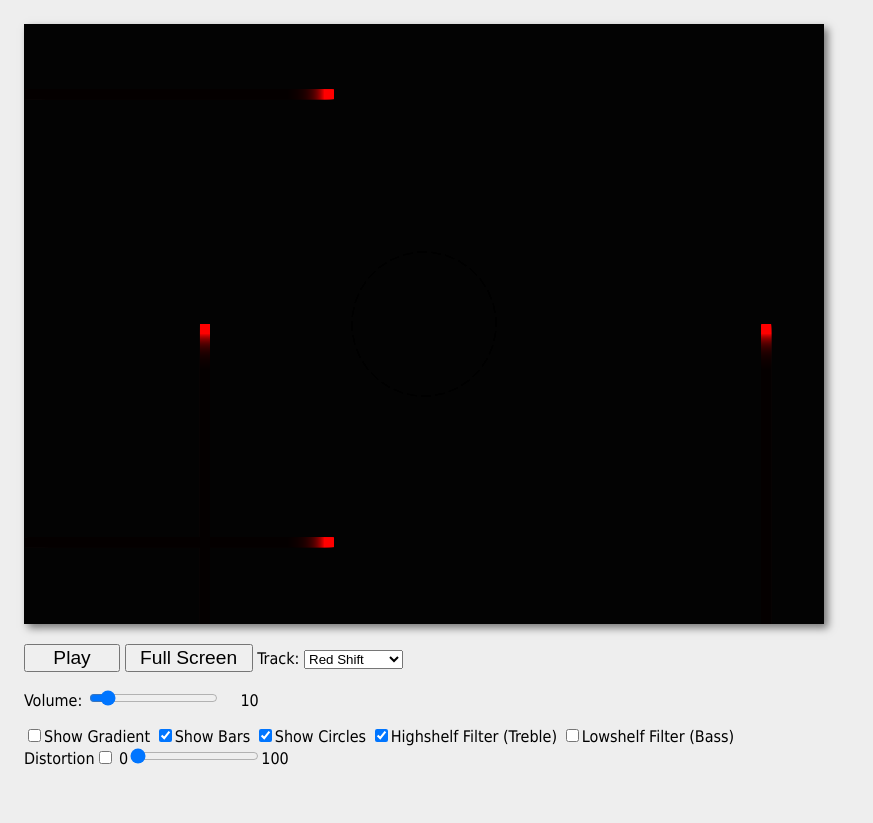
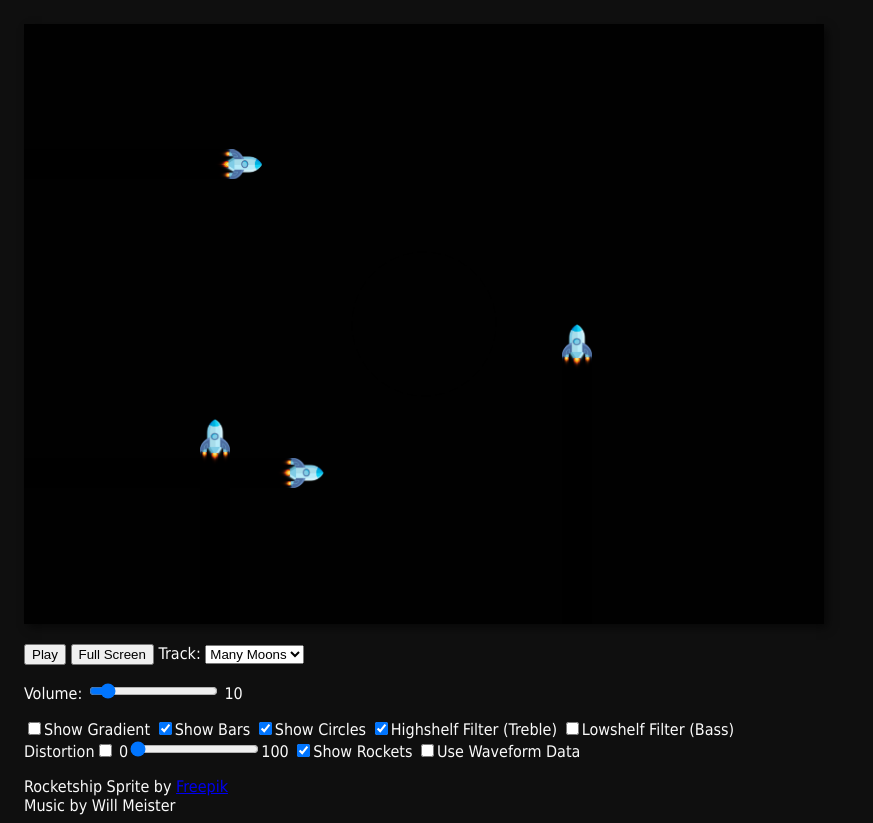
Before and after one commit to JT2255/IGME-330, a plain HTML site: page Homework/HW2/index.html in a window 1280 px wide. Shown: the whole page, without its empty margins (0-873 px from the left). Before the commit the page ends 800 px from the top, so only its background shows below. Drawn offline with Linux system fonts and the light colour scheme.

Commit message:
hw2 done

```diff
--- a/Homework/HW2/index.html
+++ b/Homework/HW2/index.html
@@ -11,32 +11,36 @@
   <canvas width="800" height="600"></canvas>
   <div id="controls">
     <section>
-      <button id="playButton" data-playing="no"></button>
-      <button id="fsButton">Full Screen</button>
+      <button id="btn-play" data-playing="no"></button>
+      <button id="btn-fs">Full Screen</button>
 
       <label>Track:
-        <select id="trackSelect">
-          <option value="media/Red Shift.mp3" selected>Red Shift</option>
-          <option value="media/Many Moons.mp3">Many Moons</option>
+        <select id="select-track">
+          <option value="media/Red Shift.mp3">Red Shift</option>
+          <option value="media/Many Moons.mp3" selected>Many Moons</option>
           <option value="media/Solar Wind.mp3">Solar Wind</option>
         </select>
       </label>
     </section>
 
     <section>
-      Volume: <input type="range" id="volumeSlider" min="0" max="2" value=".2" step="0.01">
-      <span id="volumeLabel">???</span>
+      Volume: <input type="range" id="slider-volume" min="0" max="2" value=".2" step="0.01">
+      <span id="label-volume">???</span>
     </section>
 
     <section>
-      <span><input type="checkbox" id="gradientCB"><label for="gradientCB">Show Gradient</label></span>
-      <span><input type="checkbox" id="barsCB" checked><label for="barsCB">Show Bars</label></span>
-      <span><input type="checkbox" id="circlesCB" checked><label for="circlesCB">Show Circles</label></span>
+      <span><input type="checkbox" id="cb-gradient"><label for="cb-gradient">Show Gradient</label></span>
+      <span><input type="checkbox" id="cb-bars" checked><label for="cb-bars">Show Bars</label></span>
+      <span><input type="checkbox" id="cb-circles" checked><label for="cb-circles">Show Circles</label></span>
       <span><input type="checkbox" id="cb-highshelf" checked><label for="cb-highshelf">Highshelf Filter (Treble)</label></span>
       <span><input type="checkbox" id="cb-lowshelf"><label for="cb-lowshelf">Lowshelf Filter (Bass)</label></span> <br>
       <span><label for="cb-distortion">Distortion</label><input type="checkbox" id="cb-distortion"></span>
       <span>0<input type="range" min="0" max="100" value="0" id="slider-distortion">100</span>
+      <span><input type="checkbox" id="cb-rockets" checked><label for="cb-rockets">Show Rockets</label></span>
+      <span><input type="checkbox" id="cb-waveform"><label for="cb-waveform">Use Waveform Data</label></span>
     </section>
+    Rocketship Sprite by <a href="https://www.freepik.com">Freepik</a> <br>
+    Music by Will Meister
   </div>
 </main>
 </body>
--- a/Homework/HW2/src/canvas.js
+++ b/Homework/HW2/src/canvas.js
@@ -10,7 +10,7 @@
 import * as utils from './utils.js';
 
 let ctx, canvasWidth, canvasHeight, gradient, analyserNode, audioData;
-let rockets = [];
+let rockets = [], rocketImg = new Image();
 
 function setupCanvas(canvasElement, analyserNodeRef) {
     // create drawing context
@@ -25,25 +25,25 @@ function setupCanvas(canvasElement, analyserNodeRef) {
     audioData = new Uint8Array(analyserNode.fftSize / 2);
 
 
-    rockets.push(new RocketSprite(utils.getRandom(50, 250), canvasHeight, 10, 10, true));
-    rockets.push(new RocketSprite(utils.getRandom(500, 750), canvasHeight, 10, 10, true));
-    rockets.push(new RocketSprite(0, utils.getRandom(50, 150), 10, 10, false));
-    rockets.push(new RocketSprite(0, utils.getRandom(400, 550), 10, 10, false));
-
-    console.log(rockets);
+    rockets.push(new RocketSprite(utils.getRandom(50, 250), canvasHeight + utils.getRandom(0, 100), 30, 40, true));
+    rockets.push(new RocketSprite(utils.getRandom(500, 750), canvasHeight, 30, 40, true));
+    rockets.push(new RocketSprite(utils.getRandom(50, 150), 0 + utils.getRandom(0, 100), 30, 40, false));
+    rockets.push(new RocketSprite(utils.getRandom(400, 550), 0, 30, 40, false));
+    rocketImg.src = "./media/rocketship.png";
 }
 
 function draw(params = {}) {
-    // 1 - populate the audioData array with the frequency data from the analyserNode
-    // notice these arrays are passed "by reference"
-    analyserNode.getByteFrequencyData(audioData);
-    // OR
-    //analyserNode.getByteTimeDomainData(audioData); // waveform data
+    if (params.useWaveform) {
+        analyserNode.getByteTimeDomainData(audioData); // waveform data
+    }
+    else {
+        analyserNode.getByteFrequencyData(audioData); // frequency data
+    }
 
     // 2 - draw background
     ctx.save();
     ctx.fillStyle = "black";
-    ctx.globalAlpha = .1;
+    ctx.globalAlpha = .5;
     ctx.fillRect(0, 0, canvasWidth, canvasHeight);
     ctx.restore();
 
@@ -111,32 +111,42 @@ class RocketSprite {
         this.width = width;
         this.height = height;
         this.up = up;
+        this.speed = 1;
     }
 
     update() {
         if (this.up) {
-            this.y -= 1;
+            this.y -= 1 * this.speed;
 
-        if (this.y < -10) {
-            this.y = canvasHeight + utils.getRandom(0, 50);
-            this.x = utils.getRandom(50, canvasWidth - 50);
-        }
+            if (this.y < -50) {
+                this.y = canvasHeight + utils.getRandom(0, 50);
+                this.x = utils.getRandom(50, canvasWidth - 50);
+                this.speed = utils.getRandom(1, 2);
+            }
         }
         else {
-            this.x += 1;
+            this.y -= 1 * this.speed;
 
-            if (this.x > canvasWidth + 10) {
-                this.x = 0 - utils.getRandom(0, 50);
-                this.y = utils.getRandom(50, canvasHeight - 50);
+            if (this.y < -canvasWidth - 50) {
+                this.y = 50 - utils.getRandom(0, 50);
+                this.x = utils.getRandom(50, canvasHeight - 50);
+                this.speed = utils.getRandom(1, 2);
             }
         }
-
     }
 
     draw(ctx) {
-        ctx.save();
-        ctx.fillStyle = "red";
-        ctx.fillRect(this.x, this.y, this.width, this.height);
+        if (this.up) {
+            ctx.save();
+            ctx.drawImage(rocketImg, this.x, this.y, this.width, this.height);
+            ctx.restore();
+        }
+        else {
+            ctx.save();
+            ctx.rotate(Math.PI / 2);
+            ctx.drawImage(rocketImg, this.x, this.y, this.width, this.height);
+            ctx.restore();
+        }
     }
 }
 
--- a/Homework/HW2/src/main.js
+++ b/Homework/HW2/src/main.js
@@ -15,16 +15,19 @@ const drawParams = {
   showGradient : false,
   showBars : true,
   showCircles : true,
+  useWaveform : false
 };
 
 let highshelf;
 let lowshelf;
 let distortion;
 let distortionAmount = 20;
+let rocketDraw;
+let fps = 60;
 
 // 1 - here we are faking an enumeration
 const DEFAULTS = Object.freeze({
-  sound1: "media/Red Shift.mp3"
+  sound1: "media/Many Moons.mp3"
 });
 
 function init() {
@@ -39,8 +42,8 @@ function init() {
 
 function setupUI(canvasElement) {
   // A - hookup fullscreen button
-  const fsButton = document.querySelector("#fsButton");
-  const playButton = document.querySelector("#playButton");
+  const fsButton = document.querySelector("#btn-fs");
+  const playButton = document.querySelector("#btn-play");
 
   // add .onclick event to button
   fsButton.onclick = e => {
@@ -72,8 +75,8 @@ function setupUI(canvasElement) {
   };
 
   // C - hookup volume slider & label
-  let volumeSlider = document.querySelector("#volumeSlider");
-  let volumeLabel = document.querySelector("#volumeLabel");
+  let volumeSlider = document.querySelector("#slider-volume");
+  let volumeLabel = document.querySelector("#label-volume");
 
   // add .oninput event to slider
   volumeSlider.oninput = e => {
@@ -88,7 +91,7 @@ function setupUI(canvasElement) {
   volumeSlider.dispatchEvent(new Event("input"));
 
   // D - hookup track <select>
-  let trackSelect = document.querySelector("#trackSelect");
+  let trackSelect = document.querySelector("#select-track");
   // add .onchange event to <select>
   trackSelect.onchange = e => {
     audio.loadSoundFile(e.target.value);
@@ -99,13 +102,16 @@ function setupUI(canvasElement) {
     }
   }
 
-  let gradientCheckbox = document.querySelector("#gradientCB");
-  let barCheckbox = document.querySelector("#barsCB");
-  let circleCheckbox = document.querySelector("#circlesCB");
+  let gradientCheckbox = document.querySelector("#cb-gradient");
+  let barCheckbox = document.querySelector("#cb-bars");
+  let circleCheckbox = document.querySelector("#cb-circles");
   let highshelfCheckbox = document.querySelector("#cb-highshelf");
   let lowshelfCheckbox = document.querySelector("#cb-lowshelf");
   let distortionCheckbox = document.querySelector("#cb-distortion");
   let distortionSlider = document.querySelector("#slider-distortion");
+  let rocketCheckbox = document.querySelector("#cb-rockets");
+  let waveformCheckbox = document.querySelector("#cb-waveform");
+  rocketDraw = rocketCheckbox.checked;
   highshelf = highshelfCheckbox.checked;
   lowshelf = lowshelfCheckbox.checked;
   distortion = distortionCheckbox.checked;
@@ -124,6 +130,16 @@ function setupUI(canvasElement) {
   circleCheckbox.onchange = e => {
     if (e.target.checked) { drawParams.showCircles = true; }
     else { drawParams.showCircles = false; }
+  }
+
+  rocketCheckbox.onchange = e => {
+    if (e.target.checked) { rocketDraw = true; }
+    else {rocketDraw = false; }
+  }
+
+  waveformCheckbox.onchange = e => {
+    if (e.target.checked) { drawParams.useWaveform = true; }
+    else { drawParams.useWaveform = false; }
   }
 
   highshelfCheckbox.onchange = e => {
@@ -149,11 +165,14 @@ function setupUI(canvasElement) {
 } // end setupUI
 
 function loop() {
-  setTimeout(loop, 1000 / 60);
+  setTimeout(loop, 1000 / fps);
   canvas.draw(drawParams);
-  for (let r of canvas.rockets) {
-    r.update();
-    r.draw(canvas.ctx);
+
+  if (rocketDraw) {
+    for (let r of canvas.rockets) {
+      r.update();
+      r.draw(canvas.ctx);
+    }
   }
 }
 
--- a/Homework/HW2/styles/default-styles.css
+++ b/Homework/HW2/styles/default-styles.css
@@ -1,6 +1,7 @@
 body {
-    background: #eeeeee;
+    background: #0f0f0f;
     font-family: tahoma, verdana, sans serif;
+    color: #fafafa;
   }
 
   canvas {
```
Also changed, not shown: Homework/HW2/data/av-data.json (added, +58 -0 lines), Homework/HW2/media/rocketship.png (added).
